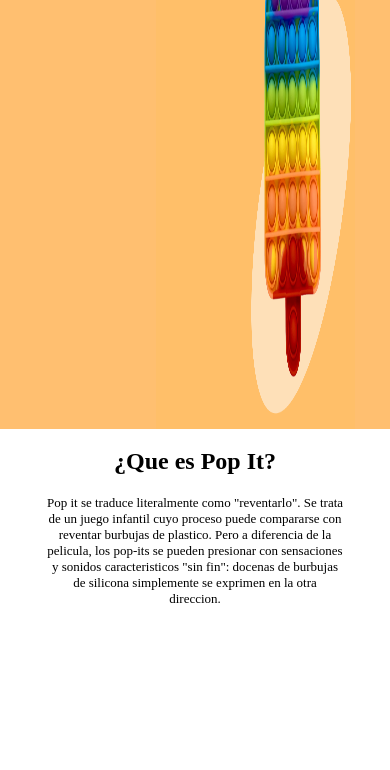
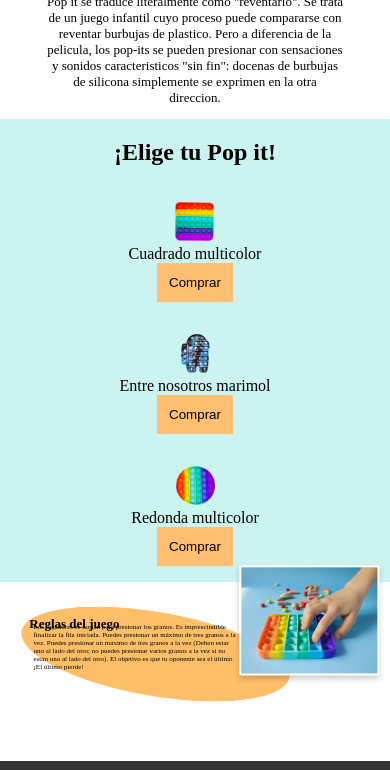
Before and after one commit to ANDRES3021/Pop-it, a plain HTML site: page index.html in a window 390 px wide. Shown: the part 330-1100 px from the top of the page. Drawn offline with Linux system fonts and the light colour scheme.

Commit message:
pagina popit correccion css

```diff
--- a/style.css
+++ b/style.css
@@ -194,7 +194,7 @@ main {
 }
 @media (min-width: 1200px){
     .site-header {
-        height: 9vh;
+        height: auto;
     }
 }
 @media (max-width: 991px) {
@@ -213,7 +213,7 @@ main {
     }
     .popit-banner__image {
         width: 53vw;
-        height: 83vh;
+        height: auto;
 
     }
     .game-rules__image2 {
@@ -240,7 +240,7 @@ main {
     display: inline;
     }
     .popit-info {
-        height: 51vh;
+        height: auto;
     }
     .site-header__aside {
         justify-content: space-around;
@@ -257,7 +257,7 @@ main {
 
 @media (max-width: 480px){
     .site-header {
-        height: 11vh;
+        height: auto;
         width: 108vw;
     }
     .site-header__aside {
@@ -285,16 +285,16 @@ main {
     }
     .game-rules__image-container {
         margin: 0;
-        height: 73vh;
+        height: 27vh;
         overflow: hidden;
     }
     .popit-banner__image {
         width: 51vw;
-        height: 74vh;
+        height: auto;
         margin-right: 9vw;
     }
     .popit-info {
-        height: 69vh;
+        height: auto;
     }
     .popit-selection__items{
         display: flex;
@@ -309,33 +309,30 @@ main {
         position: relative;
         top: 20px;
         left: -28px;
-        width: 108vw;
+        width: 100vw;
     }
     .game-rules__image2 {
         width: 35vw;
         height: auto;
         position: relative;
-        right: -59%;
-        top: -103%;
+        transform: translate(5%, 177%);
     }
     .game-rules__title {
         z-index: 4;
-        top: 33%;
-        left: 6%;
-        font-size: large;
+        transform: translate(5%, 194%);
+        font-size: medium;
     }
     .game-rules__caption {
         display: flex;
-        top: -46%;
-        left: 6%;
+        transform: translate(5%, 156%);
         font-size: 10px;
         width: 56vw;
     }
     .game-rules__content {
-        height: 73vh;
+        height: 27vh;
     }
     .game-rules {
-        height: 79vh;
+        height: auto;
         margin-top: -49px;
     }
     .footer__menu {
@@ -348,30 +345,27 @@ main {
 @media (max-width: 400px){
 
     .game-rules__title {
-        top: 30%;
-        left: 3%;
+        transform: translate(5%, 226%);
         font-size: 13px;
     }
     .game-rules__caption {
-        top: -31%;
-        left: 3%;
+        transform: translate(5%, 234%);
         font-size: 7px;
         width: 52vw;
     }
     .game-rules {
-        height: 60vh;
+        height: auto;
         margin-top: -49px;
     }
     .game-rules__image2 {
-            right: -57%;
-            top: -72%;
+        transform: translate(1%, 190%);
     }
     .footer__menu {
         font-size: 10px;
         gap: 2.6em;
     }
     .site-header {
-        height: 16vh;
+        height: auto;
         width: 100vw;
     }
     .site-header__aside {
```
